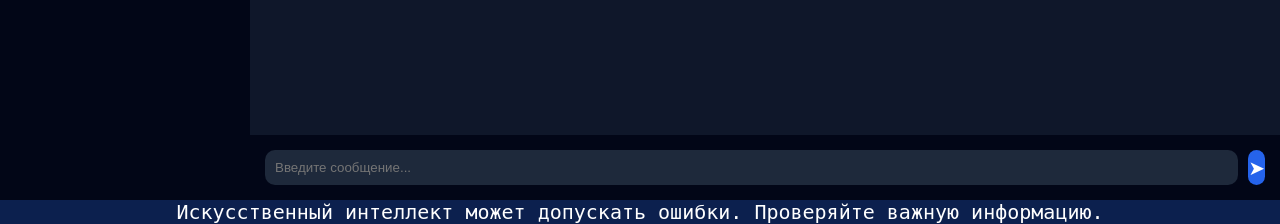
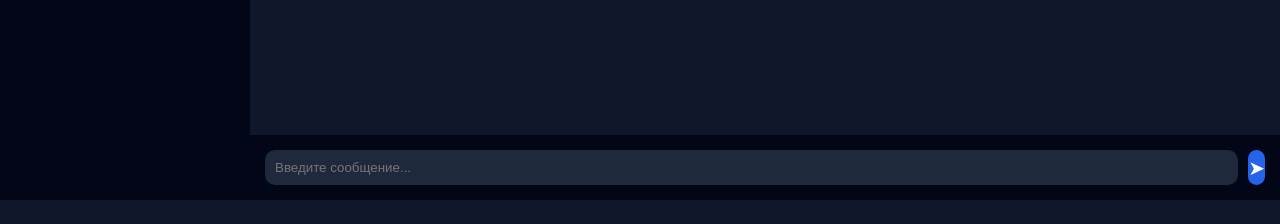
Before and after one commit to stepinin/AI_Study_Helper, a Flask app: page / in a window 1280 px wide. Shown: the part 680-904 px from the top of the page. After the commit the page ends 880 px from the top, so only its background shows below. Run offline with Flask 3, Linux system fonts and the light colour scheme; some web fonts are replaced.

Commit message:
Update index.html

```diff
--- a/templates/index.html
+++ b/templates/index.html
@@ -38,5 +38,4 @@
 <script src="/static/script.js"></script>
 
 </body>
-<footer>Искусственный интеллект может допускать ошибки. Проверяйте важную информацию. </footer>
 </html>
```
